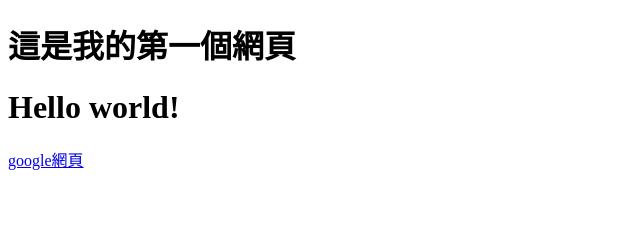
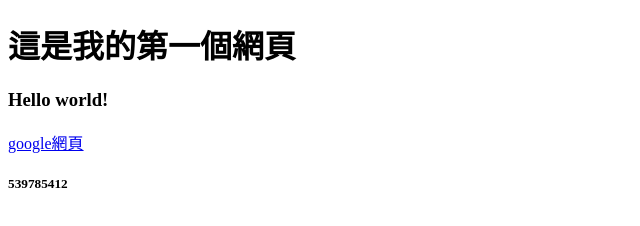
Before and after one commit to keybarman/Test123456, a plain HTML site: page index.html in a window 1280 px wide. Shown: the whole page, without its empty margins (0-640 px from the left). Drawn offline with Linux system fonts and the light colour scheme.

Commit message:
新增字串

```diff
--- a/index.html
+++ b/index.html
@@ -7,8 +7,9 @@
 </head>
 <body>
     <h1>這是我的第一個網頁</h1>
-    <h1>Hello world!</h1>
+    <h3>Hello world!</h3>
     <a href="https://www.google.com">google網頁 </a>
+    <h5>539785412</h5>
 
 </body>
 </html>
```
